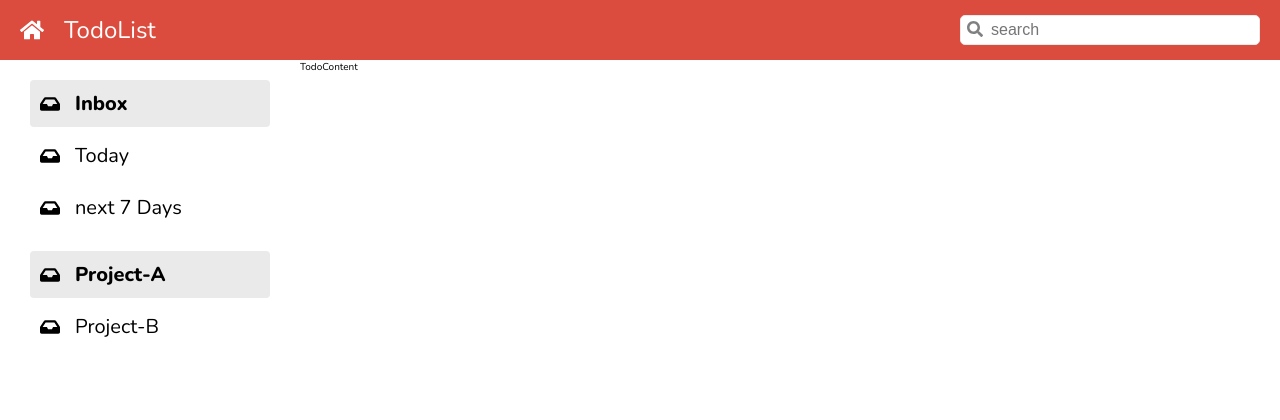
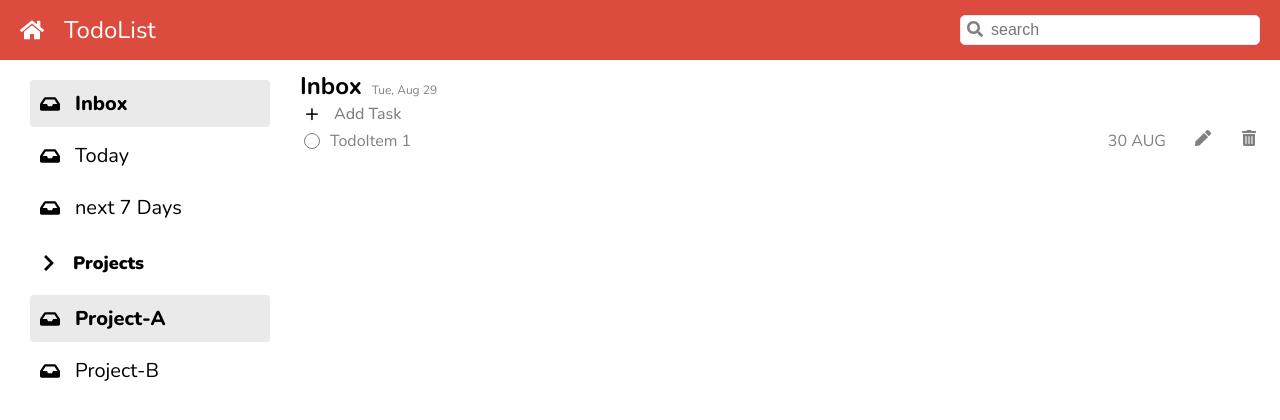
Before and after one commit to Nsnnook1/cc15-todolist, a React (Create React App) app: page / in a window 1280 px wide. Shown: the top 420 px of the page. Built offline with nearby package versions, Linux system fonts and the light colour scheme.

Commit message:
update scss

```diff
--- a/src/App/App.jsx
+++ b/src/App/App.jsx
@@ -1,12 +1,16 @@
 import "./App.scss";
-import Header from "../components/header";
 import {
   FaInbox,
   FaCalendar,
   FaCalendarAlt,
   FaChevronDown,
 } from "react-icons/fa";
+
+import Header from "../components/header";
 import Lists from "../components/Lists";
+import TodoHeader from "../components/Todo/TodoHeader";
+import TodoCreate from "../components/Todo/TodoCreate";
+import TodoLists from "../components/Todo/TodoLists";
 
 function App() {
   const generalList = [
@@ -31,26 +35,30 @@ function App() {
             <Lists data={generalList} />
           </section>
           <section className="sidebar__category">
-            {/* <div className="accordion">
+            <div className="accordion">
               <div className="accordion__toggle">
                 <li className="accordion__item">
                   <FaChevronDown className="accordion__item__icon accordion__item__active" />
                   <p className="accordion__item__text">Projects</p>
                 </li>
               </div>
-            </div> */}
+            </div>
           </section>
 
           <Lists data={projectList} />
         </aside>
       </div>
-      <div className="todo__content">TodoContent</div>
+      <div className="todo__content">
+        <main className="todo__container"></main>
+          <TodoHeader />
+          <TodoCreate/>
+          <TodoLists/>
+      </div>
     </div>
   );
 }
 
 export default App;
-
 
 /* ***Challenge : Refactor
 - ให้ 2 section render UI ที....
@@ -60,7 +68,6 @@ export default App;
 // ใช้ props.children
 
 */
-
 
 // {/* sol 1 */}
 //           {/* <ul className="list">
--- a/src/App/App.scss
+++ b/src/App/App.scss
@@ -64,3 +64,10 @@ $sidebar-width: 300px;
     }
 
   }
+
+  .todo__container{
+    display: flex;
+    flex-direction: column;
+    gap: 5px;
+    padding: 5px 30px;
+  }
--- /dev/null
+++ b/src/components/Todo/TodoCreate.jsx
@@ -0,0 +1,14 @@
+import style from "./TodoCreate.module.scss";
+
+function TodoCreate() {
+  return (
+    <div className={style.todo__create}>
+      <sapn className={style.todo__create__button}>+</sapn>
+      <h3 className={style.todo__create__text}>Add Task</h3>
+    </div>
+  );
+}
+
+export default TodoCreate;
+
+// rfce
--- /dev/null
+++ b/src/components/Todo/TodoCreate.module.scss
@@ -0,0 +1,43 @@
+@import '../../index.scss';
+
+.todo__create{
+    display: flex;
+    gap: 10px;
+    align-items: center;
+    cursor: pointer;
+
+    &:hover{
+        & .todo__create__button{
+            background-color: $primary;
+            color: $white;
+        }
+
+        & .todo__create__text{
+            color: $primary;
+        }
+    }
+
+    &__button{
+        font-size: 24px;
+        width: 2.4rem;
+        height: 2.4rem;
+        border-radius: 50%;
+
+        // display: flex;
+        // align-items: center;
+        text-align: center;
+        justify-content: center;
+        line-height: 2.2rem;
+
+
+    }
+
+    &__text{
+        color: $grey-dark;
+        font-weight: 500;
+        font-size: 1.6rem;
+        line-height: 1.2rem;
+    }
+
+
+}
--- /dev/null
+++ b/src/components/Todo/TodoHeader.jsx
@@ -0,0 +1,16 @@
+import styles from "./TodoHeader.module.scss";
+
+function TodoHeader() {
+  const today = new Date();
+  const options = { day: "numeric", weekday: "short", month: "short" };
+  return (
+    <div className={styles.header}>
+      <h1 className={styles.header__text}> Inbox </h1>
+      <span className={styles.header__date}>
+        {today.toLocaleDateString("en-US", options)}
+      </span>
+    </div>
+  );
+}
+
+export default TodoHeader;
--- /dev/null
+++ b/src/components/Todo/TodoHeader.module.scss
@@ -0,0 +1,17 @@
+@import '../../index.scss';
+
+.header{
+    display: flex;
+    gap: 10px;
+    align-items: baseline;
+
+&__text{
+    font-size: 2.4rem;
+}
+
+&__date{
+    font-size: 1.2rem;
+    color: $grey-dark;
+}
+
+}
--- /dev/null
+++ b/src/components/Todo/TodoLists.jsx
@@ -0,0 +1,20 @@
+import styles from "./TodoLists.module.scss";
+import{FaPen, FaTrashAlt,FaRegCircle} from 'react-icons/fa'
+
+function TodoLists() {
+  return (
+    <ul className={styles.todo__lists}>
+      <li className={styles.todo}>
+        <span className={styles.todo__checkbox}></span>
+        <p className={styles.todo__task}>TodoItem 1 </p>
+        <span className={styles.todo__date}>30 AUG</span>
+        <div className={styles.todo__action}>
+          <span className={styles.todo__edit}><FaPen/></span>
+          <span className={styles.todo__delete}><FaTrashAlt/></span>
+        </div>
+      </li>
+    </ul>
+  );
+}
+
+export default TodoLists;
--- /dev/null
+++ b/src/components/Todo/TodoLists.module.scss
@@ -0,0 +1,42 @@
+@import '../../index.scss';
+
+.todo{
+    display: flex;
+    padding: 4px;
+    gap: 10px;
+    align-items: center;
+    cursor: pointer;
+    border-radius: 4px;
+    font-size: 1.6rem;
+    color: $grey-dark;
+
+    &:hover{
+        background-color: $grey-dark;
+    }
+
+    &__checkbox{
+        color: $grey-dark;
+        height: 16px;
+        width: 16px;
+        display: block;
+        border: 1px solid $grey-dark;
+        border-radius: 16px;
+        text-align: center;
+        line-height: 16px;
+    }
+
+    &__task{
+        flex: 1;
+    }
+
+    &__date{
+
+    }
+
+    &__action{
+        flex-basis: 100px;
+        display: flex;
+        gap: 10px;
+        justify-content: space-evenly;
+    }
+}
```
